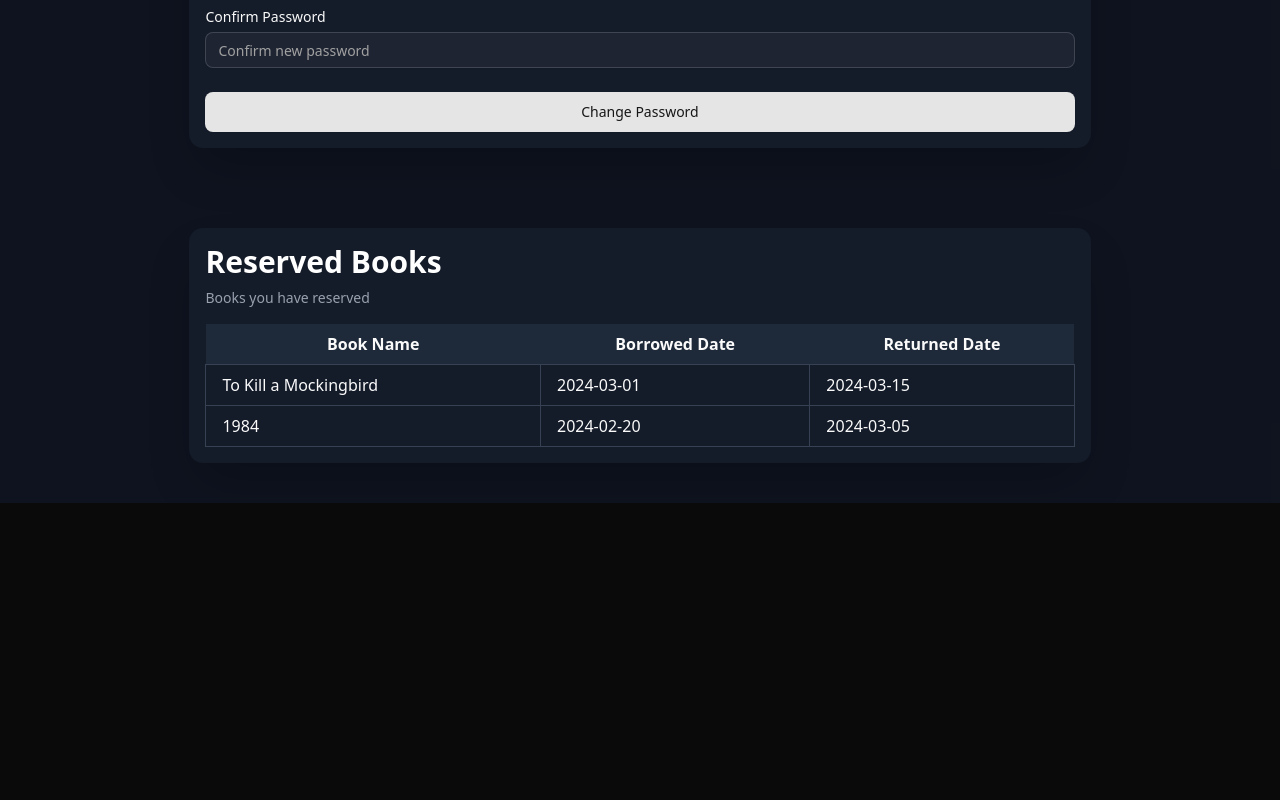
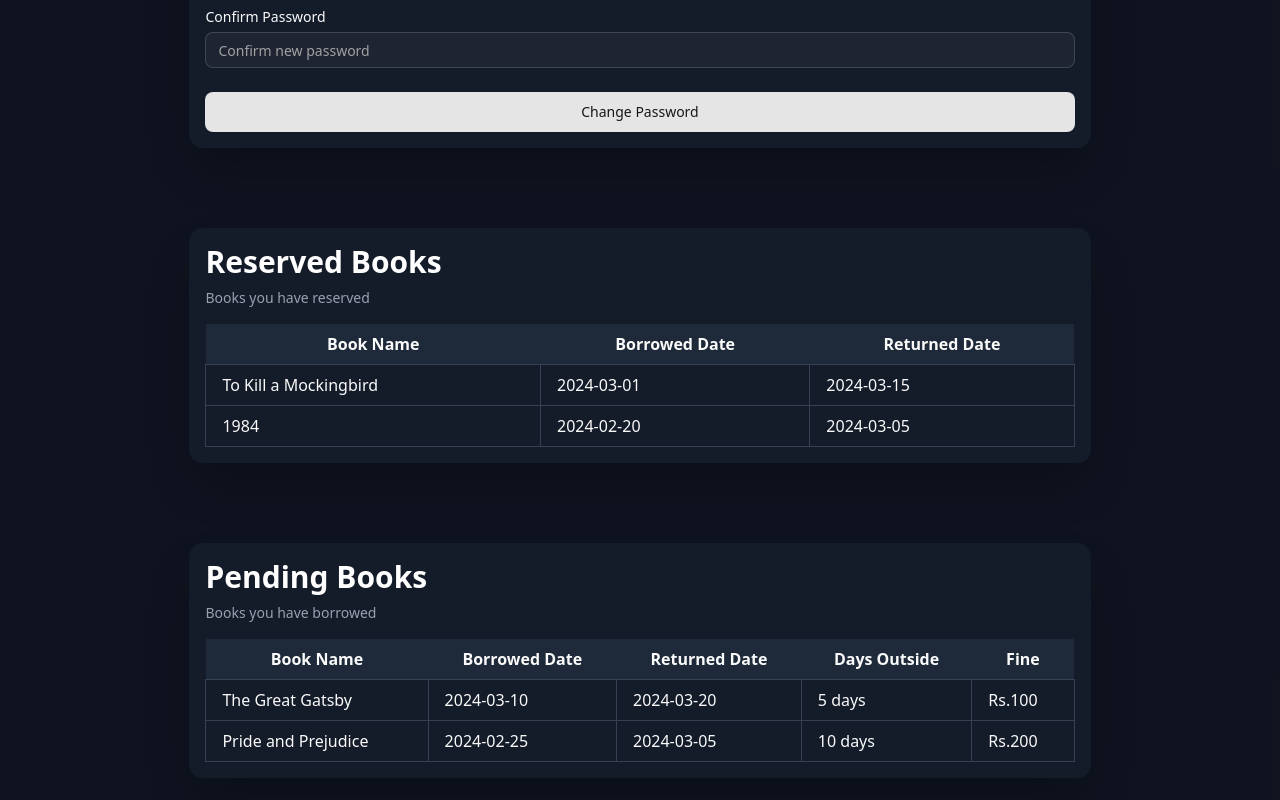
Before and after one commit to rampradops28/Inventory_Management, a React (Vite) app in the folder client/: page /profile in a window 1280 px wide. Shown: the part 1102-1902 px from the top of the page. Before the commit the page ends 1605 px from the top, so only its background shows below. Built offline with nearby package versions, Linux system fonts and the light colour scheme; a web font is replaced by a local one.

Commit message:
implement pending books details section

```diff
--- a/client/src/pages/Profile.jsx
+++ b/client/src/pages/Profile.jsx
@@ -35,6 +35,11 @@ const passwordSchema = z.object({
 const reservedBooks = [
   { id: 1, name: "To Kill a Mockingbird", borrowedDate: "2024-03-01", returnedDate: "2024-03-15" },
   { id: 2, name: "1984", borrowedDate: "2024-02-20", returnedDate: "2024-03-05" },
+];
+
+const pendingBooks = [
+  { id: 1, name: "The Great Gatsby", borrowedDate: "2024-03-10", returnedDate: "2024-03-20", daysOutside: 5, fine: "Rs.100" },
+  { id: 2, name: "Pride and Prejudice", borrowedDate: "2024-02-25", returnedDate: "2024-03-05", daysOutside: 10, fine: "Rs.200" },
 ];
 
 function Profile() {
@@ -269,6 +274,45 @@ function Profile() {
           </div>
         </div>
       </section>
+
+      {/* Pending Books Section */}
+      <section className="py-10 my-auto dark:bg-gray-900/70">
+        <div className="lg:w-[80%] md:w-[90%] w-[96%] mx-auto flex gap-1">
+          <div className="lg:w-[88%] sm:w-[88%] w-full mx-auto shadow-2xl p-4 rounded-xl h-fit self-center dark:bg-gray-800/40">
+            <h1 className="lg:text-3xl md:text-2xl text-xl font-extrabold mb-2 dark:text-white">
+              Pending Books
+            </h1>
+            <h2 className="text-gray-500 text-sm mb-4 dark:text-gray-400">
+              Books you have borrowed
+            </h2>
+
+            <div className="overflow-x-auto">
+              <table className="w-full table-auto">
+                <thead>
+                  <tr>
+                    <th className="px-4 py-2 dark:bg-gray-800">Book Name</th>
+                    <th className="px-4 py-2 dark:bg-gray-800">Borrowed Date</th>
+                    <th className="px-4 py-2 dark:bg-gray-800">Returned Date</th>
+                    <th className="px-4 py-2 dark:bg-gray-800">Days Outside</th>
+                    <th className="px-4 py-2 dark:bg-gray-800">Fine</th>
+                  </tr>
+                </thead>
+                <tbody>
+                  {pendingBooks.map((book) => (
+                    <tr key={book.id}>
+                      <td className="border px-4 py-2 dark:border-gray-700">{book.name}</td>
+                      <td className="border px-4 py-2 dark:border-gray-700">{book.borrowedDate}</td>
+                      <td className="border px-4 py-2 dark:border-gray-700">{book.returnedDate}</td>
+                      <td className="border px-4 py-2 dark:border-gray-700">{book.daysOutside} days</td>
+                      <td className="border px-4 py-2 dark:border-gray-700">{book.fine}</td>
+                    </tr>
+                  ))}
+                </tbody>
+              </table>
+            </div>
+          </div>
+        </div>
+      </section>
     </div>
   );
 }
```
